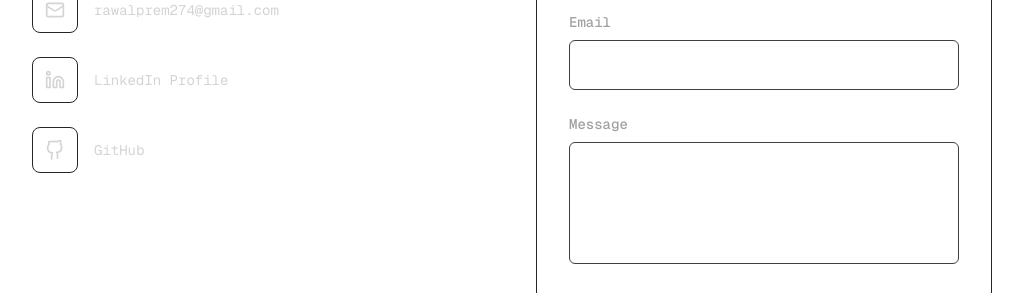
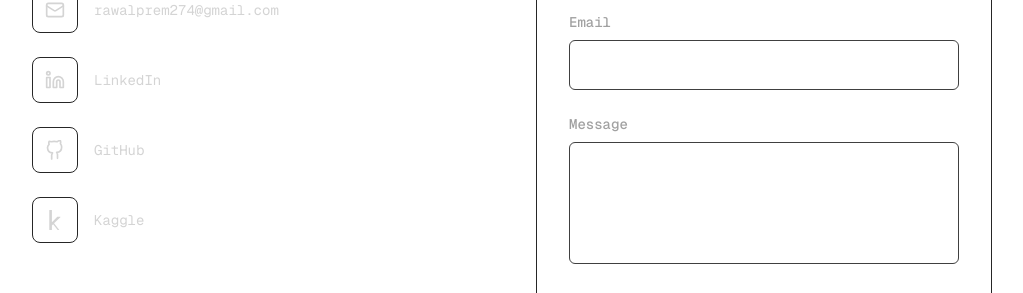
Before and after one commit to Premr24/data-science-portfolio, a Next.js app: page / in a window 1280 px wide. Shown: the part 3815-4108 px from the top of the page, without its empty margins (128-1151 px from the left). Built offline with nearby package versions, Linux system fonts and the light colour scheme.

Commit message:
Added Kaggle profile

```diff
--- a/src/components/Contact.tsx
+++ b/src/components/Contact.tsx
@@ -4,7 +4,6 @@ import { motion } from "framer-motion";
 import { Mail, Send, CheckCircle2, AlertCircle, Loader2 } from "lucide-react";
 import { useState } from "react";
 
-// Custom SVG for LinkedIn
 const LinkedinIcon = ({ size = 20 }: { size?: number }) => (
   <svg xmlns="http://www.w3.org/2000/svg" width={size} height={size} viewBox="0 0 24 24" fill="none" stroke="currentColor" strokeWidth="2" strokeLinecap="round" strokeLinejoin="round">
     <path d="M16 8a6 6 0 0 1 6 6v7h-4v-7a2 2 0 0 0-2-2 2 2 0 0 0-2 2v7h-4v-7a6 6 0 0 1 6-6z" />
@@ -13,10 +12,15 @@ const LinkedinIcon = ({ size = 20 }: { size?: number }) => (
   </svg>
 );
 
-// Custom SVG for GitHub
 const GithubIcon = ({ size = 20 }: { size?: number }) => (
   <svg xmlns="http://www.w3.org/2000/svg" width={size} height={size} viewBox="0 0 24 24" fill="none" stroke="currentColor" strokeWidth="2" strokeLinecap="round" strokeLinejoin="round">
     <path d="M15 22v-4a4.8 4.8 0 0 0-1-3.2c3-.3 6-1.5 6-6.5a5.5 5.5 0 0 0-1.5-3.8 5.5 5.5 0 0 0-.1-3.8s-1.2-.4-3.9 1.4a12.8 12.8 0 0 0-7 0C6.2 1.5 5 1.5 5 1.5a5.5 5.5 0 0 0-.1 3.8A5.5 5.5 0 0 0 3 9c0 5 3 6.2 6 6.5a4.8 4.8 0 0 0-1 3.2v4" />
+  </svg>
+);
+
+const KaggleIcon = ({ size = 20 }: { size?: number }) => (
+  <svg xmlns="http://www.w3.org/2000/svg" width={size} height={size} viewBox="0 0 24 24" fill="currentColor">
+    <path d="M18.825 23.859c-.022.092-.117.141-.281.141h-3.139c-.187 0-.351-.082-.492-.248l-5.178-6.589-1.448 1.374v5.111c0 .235-.117.352-.351.352H5.505c-.236 0-.354-.117-.354-.352V.353c0-.234.118-.353.354-.353h2.431c.234 0 .351.119.351.353v14.343l6.203-6.272c.165-.165.33-.246.495-.246h3.239c.144 0 .236.06.285.18.046.122.034.232-.034.332l-7.605 7.275 7.949 10.088c.086.104.1.206.006.307z"/>
   </svg>
 );
 
@@ -34,16 +38,13 @@ export default function Contact() {
       const response = await fetch("https://formspree.io/f/mjgpnnka", {
         method: "POST",
         body: formData,
-        headers: {
-          "Accept": "application/json",
-        },
+        headers: { "Accept": "application/json" },
       });
 
       if (response.ok) {
         setStatus("success");
         form.reset();
       } else {
-        console.log("Formspree rejected the submission.");
         setStatus("error");
       }
     } catch (error) {
@@ -66,20 +67,18 @@ export default function Contact() {
       </motion.div>
 
       <div className="grid grid-cols-1 md:grid-cols-2 gap-12">
-        {/* Left Column: Info & Socials */}
         <motion.div
           initial={{ opacity: 0, x: -20 }}
           whileInView={{ opacity: 1, x: 0 }}
           viewport={{ once: true }}
           transition={{ duration: 0.5, delay: 0.2 }}
         >
-          {/* <h3 className="text-2xl font-bold text-white mb-4">Let's build something.</h3> */}
           <p className="text-neutral-400 mb-8 leading-relaxed">
             Whether you have a question about my data models, want to discuss a potential project, or just want to connect, my inbox is always open.
           </p>
 
           <div className="space-y-6">
-            <a href="mailto:your.email@example.com" className="flex items-center gap-4 text-neutral-300 hover:text-accent transition-colors group">
+            <a href="mailto:rawalprem274@gmail.com" className="flex items-center gap-4 text-neutral-300 hover:text-accent transition-colors group">
               <div className="p-3 bg-surface rounded-lg group-hover:bg-surfaceHighlight transition-colors border border-neutral-800">
                 <Mail size={20} />
               </div>
@@ -90,19 +89,25 @@ export default function Contact() {
               <div className="p-3 bg-surface rounded-lg group-hover:bg-surfaceHighlight transition-colors border border-neutral-800">
                 <LinkedinIcon size={20} />
               </div>
-              <span className="font-mono text-sm">LinkedIn Profile</span>
+              <span className="font-mono text-sm">LinkedIn</span>
             </a>
 
             <a href="https://github.com/Premr24" target="_blank" rel="noopener noreferrer" className="flex items-center gap-4 text-neutral-300 hover:text-accent transition-colors group">
               <div className="p-3 bg-surface rounded-lg group-hover:bg-surfaceHighlight transition-colors border border-neutral-800">
                 <GithubIcon size={20} />
               </div>
-              <span className="font-mono text-sm">GitHub </span>
+              <span className="font-mono text-sm">GitHub</span>
+            </a>
+
+            <a href="https://www.kaggle.com/" target="_blank" rel="noopener noreferrer" className="flex items-center gap-4 text-neutral-300 hover:text-accent transition-colors group">
+              <div className="p-3 bg-surface rounded-lg group-hover:bg-surfaceHighlight transition-colors border border-neutral-800">
+                <KaggleIcon size={20} />
+              </div>
+              <span className="font-mono text-sm">Kaggle</span>
             </a>
           </div>
         </motion.div>
 
-        {/* Right Column: The Form */}
         <motion.div
           initial={{ opacity: 0, x: 20 }}
           whileInView={{ opacity: 1, x: 0 }}
@@ -133,10 +138,7 @@ export default function Contact() {
               <div>
                 <label htmlFor="name" className="block text-sm font-medium text-neutral-400 mb-2 font-mono">Name</label>
                 <input
-                  type="text"
-                  id="name"
-                  name="name"
-                  required
+                  type="text" id="name" name="name" required
                   disabled={status === "submitting"}
                   className="w-full bg-background border border-neutral-700 rounded-md px-4 py-3 text-white focus:outline-none focus:border-accent focus:ring-1 focus:ring-accent transition-all disabled:opacity-50"
                   placeholder="Your Name"
@@ -146,10 +148,7 @@ export default function Contact() {
               <div>
                 <label htmlFor="email" className="block text-sm font-medium text-neutral-400 mb-2 font-mono">Email</label>
                 <input
-                  type="email"
-                  id="email"
-                  name="email"
-                  required
+                  type="email" id="email" name="email" required
                   disabled={status === "submitting"}
                   className="w-full bg-background border border-neutral-700 rounded-md px-4 py-3 text-white focus:outline-none focus:border-accent focus:ring-1 focus:ring-accent transition-all disabled:opacity-50"
                   placeholder="you@example.com"
@@ -159,10 +158,7 @@ export default function Contact() {
               <div>
                 <label htmlFor="message" className="block text-sm font-medium text-neutral-400 mb-2 font-mono">Message</label>
                 <textarea
-                  id="message"
-                  name="message"
-                  required
-                  rows={4}
+                  id="message" name="message" required rows={4}
                   disabled={status === "submitting"}
                   className="w-full bg-background border border-neutral-700 rounded-md px-4 py-3 text-white focus:outline-none focus:border-accent focus:ring-1 focus:ring-accent transition-all resize-none disabled:opacity-50"
                   placeholder="How can I help you?"
@@ -182,15 +178,9 @@ export default function Contact() {
                 className="w-full bg-white text-background font-bold py-3 px-6 rounded-md hover:bg-neutral-200 transition-all flex items-center justify-center gap-2 shadow-[0_0_15px_rgba(255,255,255,0.3)] hover:shadow-[0_0_25px_rgba(255,255,255,0.5)] disabled:opacity-70 disabled:cursor-not-allowed"
               >
                 {status === "submitting" ? (
-                  <>
-                    <Loader2 size={18} className="animate-spin" />
-                    Sending...
-                  </>
+                  <><Loader2 size={18} className="animate-spin" />Sending...</>
                 ) : (
-                  <>
-                    <Send size={18} />
-                    Send Message
-                  </>
+                  <><Send size={18} />Send Message</>
                 )}
               </button>
             </form>
```
